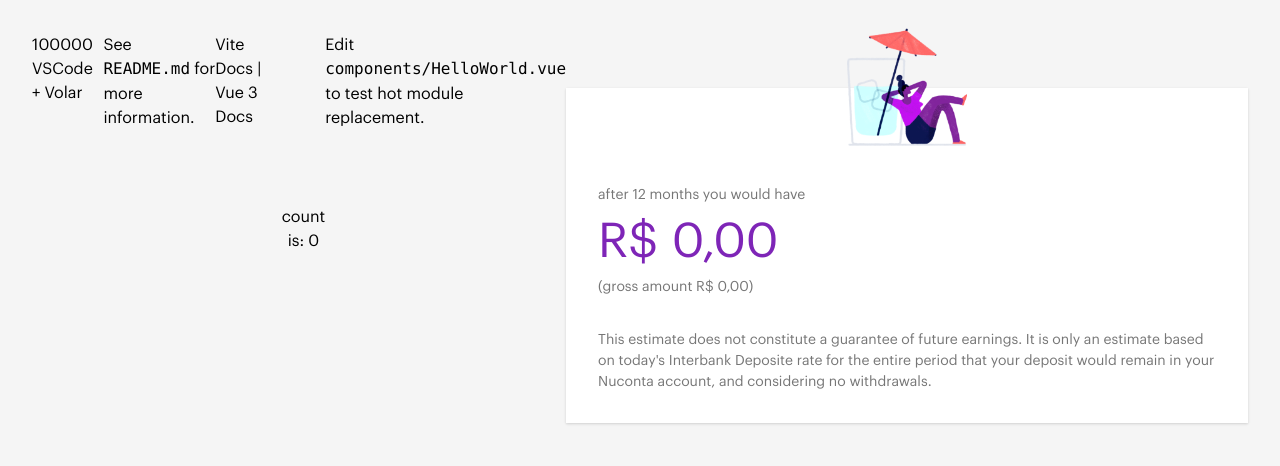
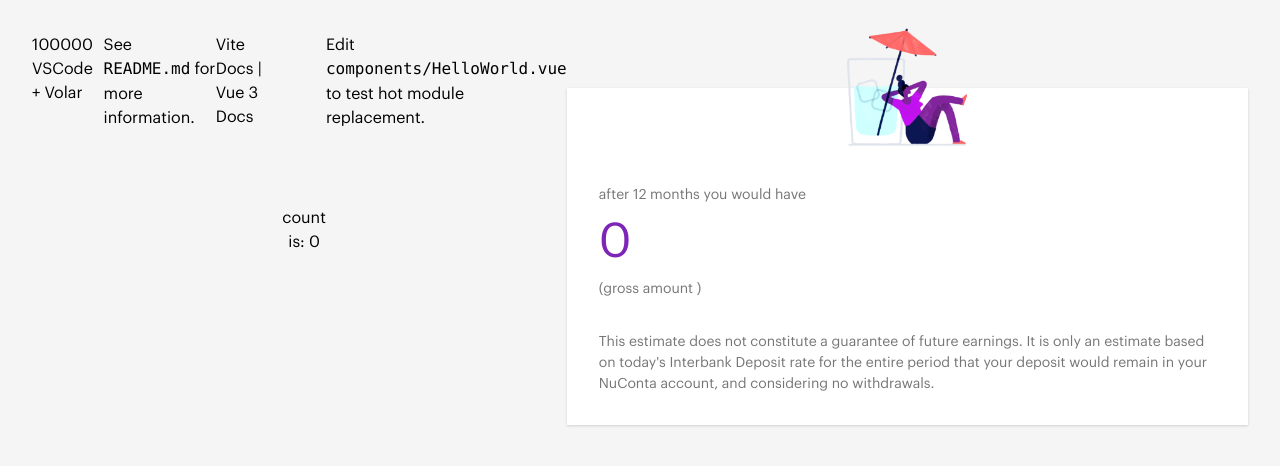
Before and after one commit to thalesagapito/nuconta-calculator, a Vue app: page / in a window 1280 px wide. Shown: the top 466 px of the page. Built offline with nearby package versions, Linux system fonts and the light colour scheme.

Commit message:
remove cents references from all components

```diff
--- a/src/components/nuconta-calculator-input.vue
+++ b/src/components/nuconta-calculator-input.vue
@@ -2,10 +2,10 @@
 import { ref } from 'vue'
 
 const props = withDefaults(defineProps<{
-  firstDepositAmountInCents: number
+  firstDepositAmount: number
   months: number
 }>(), {
-  firstDepositAmountInCents: 100000,
+  firstDepositAmount: 100000,
   months: 12,
 })
 
@@ -14,7 +14,7 @@ const count = ref(0)
 
 <template>
   <p>
-    {{ firstDepositAmountInCents }}
+    {{ firstDepositAmount }}
     <a href="https://code.visualstudio.com/" target="_blank">VSCode</a>
     +
     <a href="https://github.com/johnsoncodehk/volar" target="_blank">Volar</a>
--- a/src/components/nuconta-calculator-output.vue
+++ b/src/components/nuconta-calculator-output.vue
@@ -1,19 +1,17 @@
 <script setup lang="ts">
-import { computed } from 'vue'
-import { formatAmountInCents } from '../composables/formatters'
+import { useI18n } from 'vue-i18n'
 
-const props = withDefaults(defineProps<{
-  grossAmountInCents: number
-  amountInCents: number
+withDefaults(defineProps<{
+  grossAmount: number
+  amount: number
   months: number
 }>(), {
-  grossAmountInCents: 0,
-  amountInCents: 0,
+  grossAmount: 0,
+  amount: 0,
   months: 12,
 })
 
-const formattedGrossAmountInCents = computed(() => formatAmountInCents(props.grossAmountInCents))
-const formattedAmountInCents = computed(() => formatAmountInCents(props.amountInCents))
+const { t } = useI18n()
 </script>
 
 <template>
@@ -25,17 +23,19 @@ const formattedAmountInCents = computed(() => formatAmountInCents(props.amountIn
     >
 
     <div class="after-n-months">
-      after 12 months you would have
+      {{ t('afterNMonths', { n: months }) }}
     </div>
+
     <div class="amount">
-      {{ formattedAmountInCents }}
+      {{ amount }}
     </div>
+
     <div class="gross-amount">
-      (gross amount {{ formattedGrossAmountInCents }})
+      {{ t('grossAmount', { formattedAmount: grossAmount }) }}
     </div>
 
     <p class="disclaimer">
-      This estimate does not constitute a guarantee of future earnings. It is only an estimate based on today's Interbank Deposite rate for the entire period that your deposit would remain in your Nuconta account, and considering no withdrawals.
+      {{ t('disclaimer') }}
     </p>
   </div>
 </template>
@@ -56,7 +56,7 @@ const formattedAmountInCents = computed(() => formatAmountInCents(props.amountIn
   }
 
   .amount {
-    @apply text-5xl text-brand-purple mt-2.5 mb-3.5;
+    @apply text-5xl text-brand-purple mt-2.5 mb-4;
   }
 
   .disclaimer {
```
